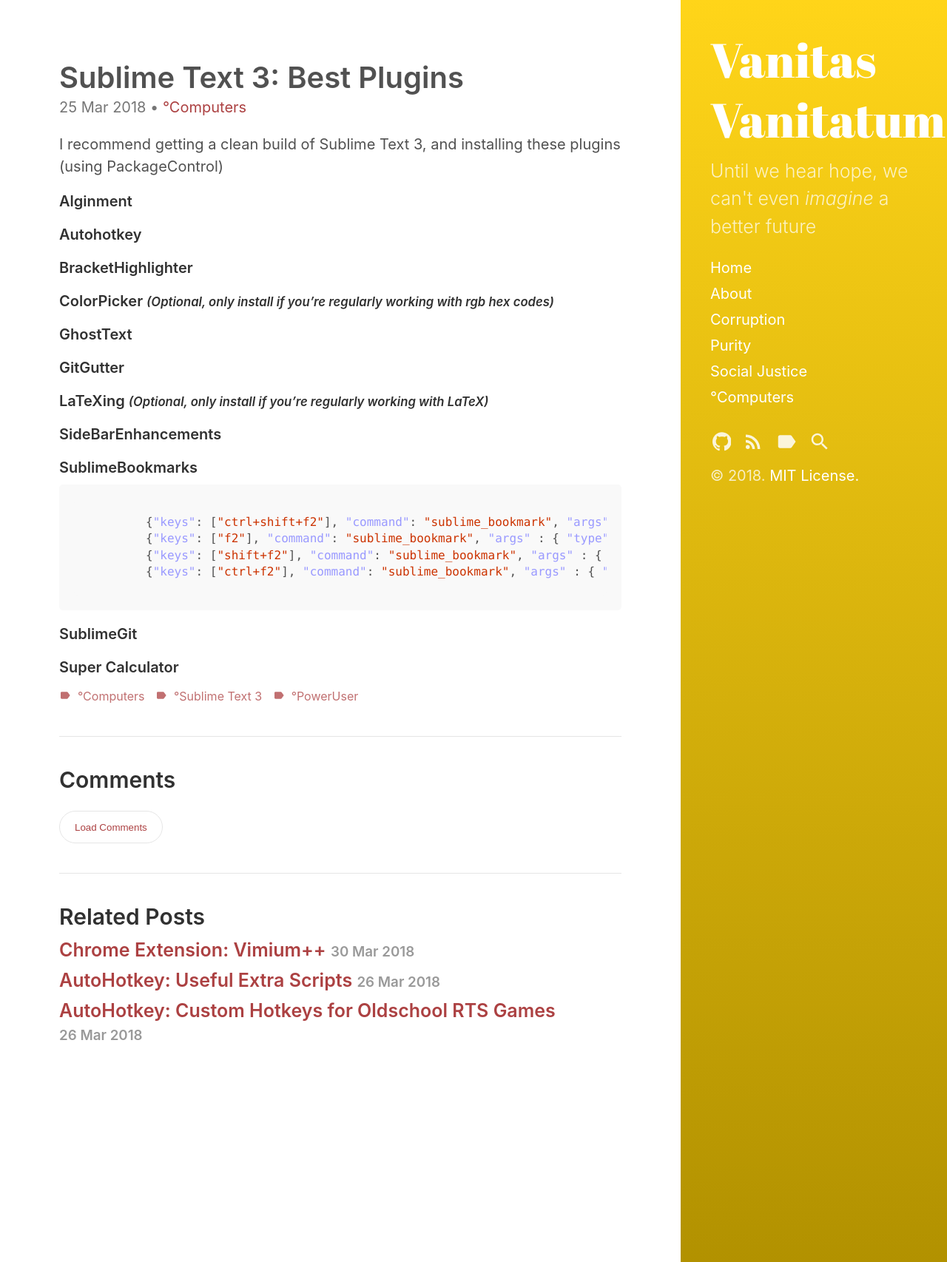
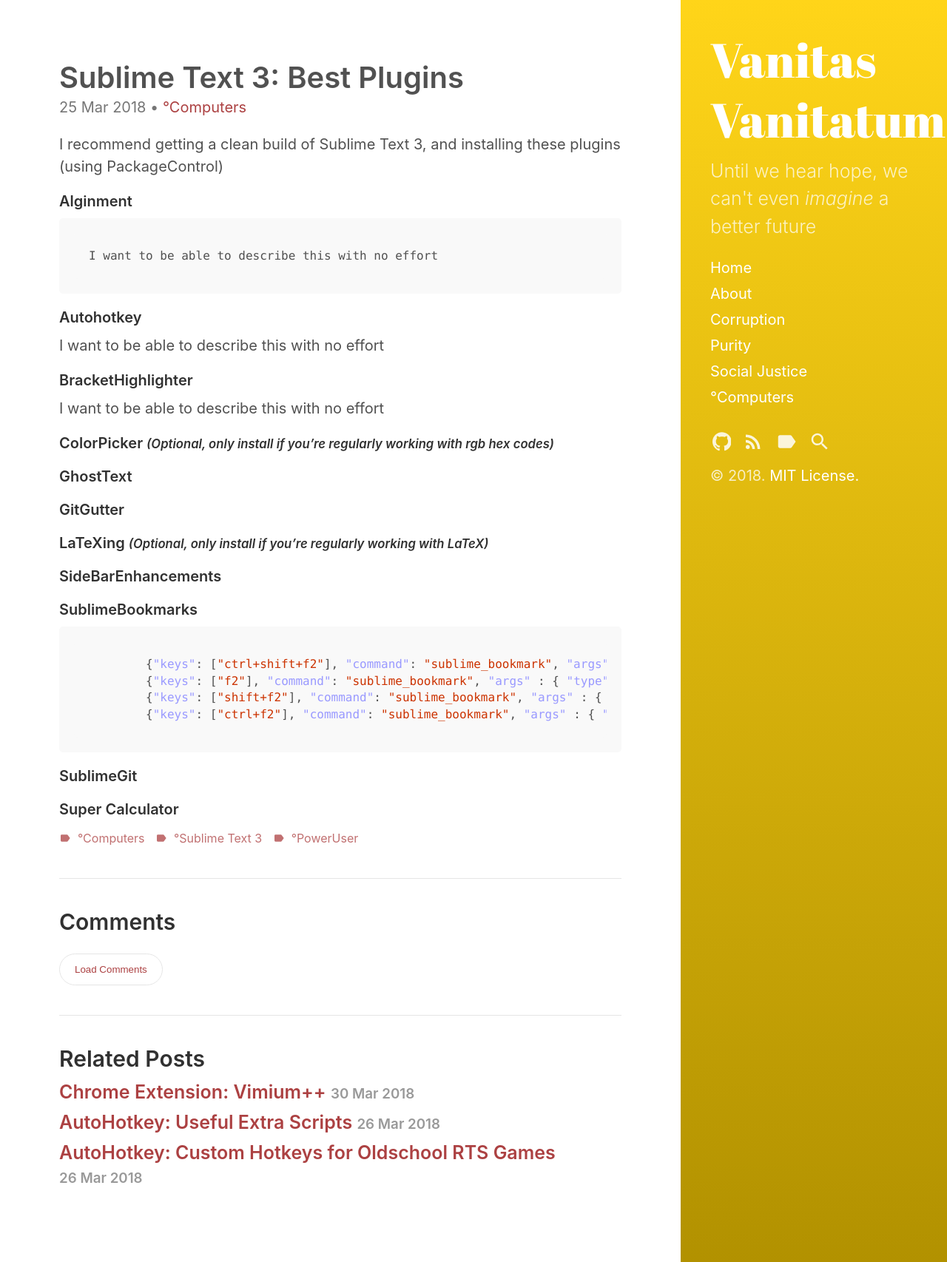
Before and after one commit to VanitasVanitatum/VanitasVanitatum.github.io, a Jekyll site: the page built from _posts/2018-03-25-sublime-text-3-best-plugins.md, in a window 1280 px wide. Shown: the whole page at 74% size. Built offline with Jekyll 4.4.1, drawn with Linux system fonts in a browser that asks for light colours.

```diff
--- a/_posts/2018-03-25-sublime-text-3-best-plugins.md
+++ b/_posts/2018-03-25-sublime-text-3-best-plugins.md
@@ -14,10 +14,13 @@ I recommend getting a clean build of Sublime Text 3, and installing these plugin
 
 
 #### Alginment
+	I want to be able to describe this with no effort
 
 #### Autohotkey
+I want to be able to describe this with no effort
 
-#### BracketHighlighter
+#### BracketHighlighter<br>
+I want to be able to describe this with no effort
 
 #### ColorPicker <small><em>(Optional, only install if you're regularly working with rgb hex codes)</em></small>
 
```
Also changed, not shown: _posts/2018-03-20-set-up-your-own-free-blog-in-8-steps-using-github-and-jekyll.md (+2 -0 lines).
